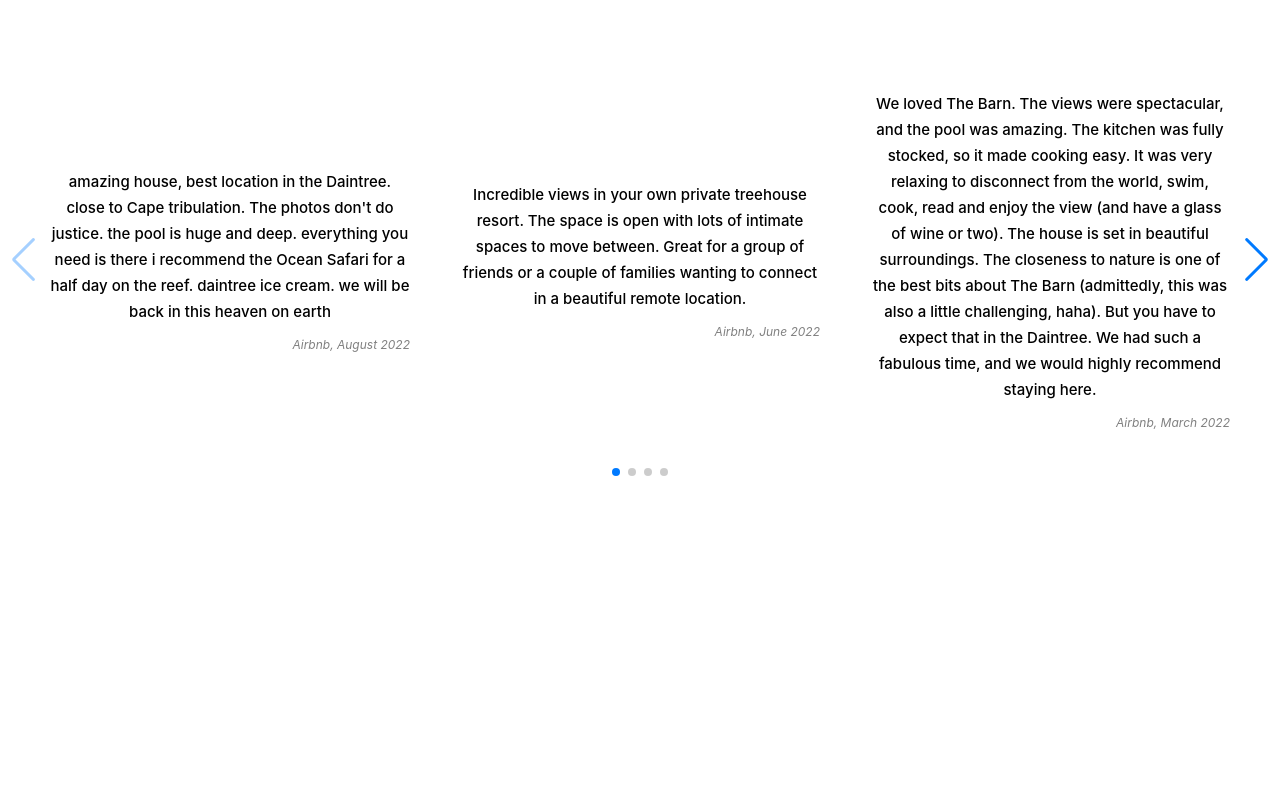
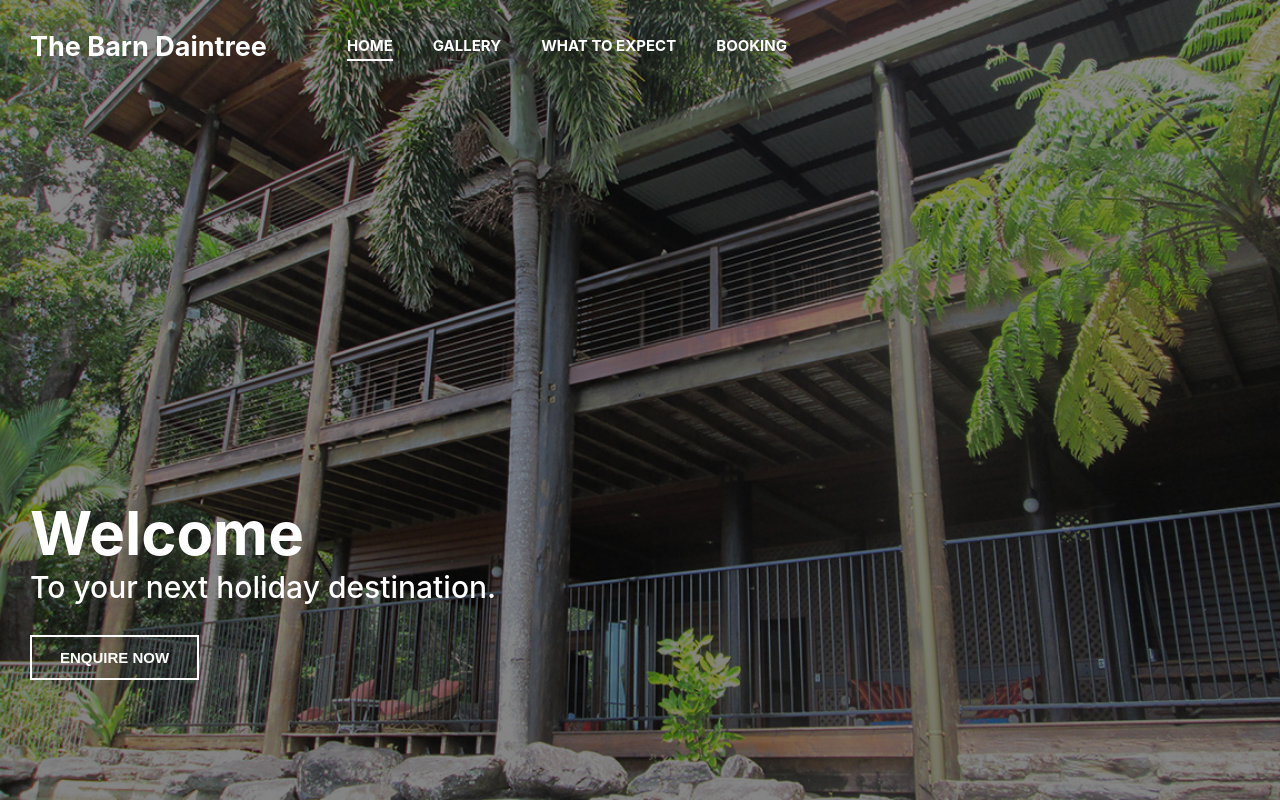
Before and after one commit to sing2536/thebarndaintree-v2, a Vue app: page /v2/ in a window 1280 px wide. Built offline with nearby package versions, Linux system fonts and the light colour scheme; what vue3-touch-events would draw is missing.

Commit message:
Finished adding new swiper for reviews

```diff
--- a/src/assets/section.less
+++ b/src/assets/section.less
@@ -20,6 +20,9 @@
     justify-content: center;
     width: 100%;
 
+    &.column {
+      flex-direction: column;
+    }
 
     &.center {
       height: 100%;
--- a/src/views/HomeView.vue
+++ b/src/views/HomeView.vue
@@ -65,30 +65,6 @@ function goToPage(p) {
 
 <template>
 
-  <div class="section" style="backgroundColor: white">
-    <div class="content">
-        <swiper
-          :modules="swiperModules"
-          navigation
-          :pagination="{ clickable: true }"
-          :slides-per-view="1"
-          :space-between="50"
-          :breakpoints="reviewBreakpoints"
-          @swiper="onSwiper"
-          @slideChange="onSlideChange"
-        >
-          <swiper-slide v-for="(review, i) in reviews" class="slide-container" :key="i">
-            <div class="content">
-              <div class="quote">{{review.quote}}</div>
-              <div class="info">
-                <div class="source">{{review.source}}, {{review.date}}</div>
-              </div>
-            </div>
-          </swiper-slide>
-        </swiper>
-    </div>
-  </div>
-
   <div class="section image-1">
     <div class="content bottom">
       <div class="content-container" v-scroll-fade>
@@ -135,11 +111,27 @@ function goToPage(p) {
   </div>
 
   <div class="section alt-color" style="height: unset">
-    <div class="content">
-      <div class="content-container">
-        <h2>Testimonials</h2>
-
-      </div>
+    <div class="content column">
+          <h2>Testimonials</h2>
+          <swiper
+            :modules="swiperModules"
+            navigation
+            :pagination="{ clickable: true }"
+            :slides-per-view="1"
+            :space-between="50"
+            :breakpoints="reviewBreakpoints"
+            @swiper="onSwiper"
+            @slideChange="onSlideChange"
+          >
+              <swiper-slide v-for="(review, i) in reviews" class="slide-container" :key="i">
+                <div class="slide-content">
+                  <div class="quote">{{review.quote}}</div>
+                  <div class="info">
+                    <div class="source">{{review.source}}, {{review.date}}</div>
+                  </div>
+                </div>
+              </swiper-slide>
+          </swiper>
     </div>
   </div>
 
@@ -150,9 +142,9 @@ function goToPage(p) {
 
 .swiper {
   width: 100%;
-  height: 460px;
+  height: max-content;
   max-width: var(--page-max-width);
-  padding: 0 50px;
+  padding: 60px 50px;
 }
 
 .slide-container {
@@ -160,10 +152,11 @@ function goToPage(p) {
   color: black;
   height: 100%;
 
-  .content {
+  .slide-content {
     display: flex;
     text-align: center;
     flex-direction: column;
+    align-self: center;
 
     .quote {
       font-weight: 500;
@@ -199,6 +192,10 @@ function goToPage(p) {
   .content {
     align-items: flex-end!important;
     padding-bottom: 80px;
+
+    &.column {
+      align-items: center !important;
+    }
   }
 }
 </style>
```
